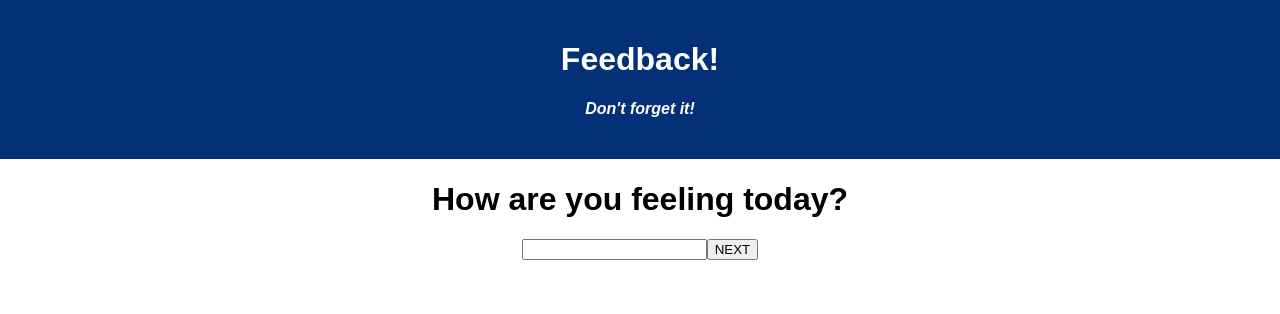
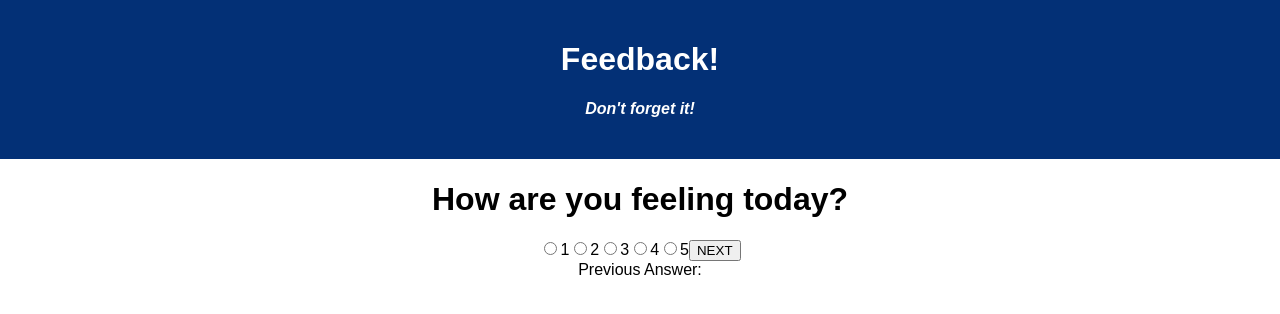
Before and after one commit to Daniel-Legan/weekend-redux-feedback-loop-daniel-legan, a React (Create React App) app: page /support in a window 1280 px wide. Shown: the top 314 px of the page. Built offline with nearby package versions, Linux system fonts and the light colour scheme.

Commit message:
radio buttons for inputs

```diff
--- a/src/components/Feeling/Feeling.jsx
+++ b/src/components/Feeling/Feeling.jsx
@@ -1,5 +1,5 @@
-import { useState } from 'react';
-import { useDispatch } from 'react-redux';
+import { useState, useEffect } from 'react';
+import { useDispatch, useSelector } from 'react-redux';
 import { useHistory } from "react-router-dom";
 import Header from '../Header/Header';
 
@@ -20,19 +20,32 @@ function Feeling() {
         history.push('/understanding');
     }
 
+    const previousFeeling = useSelector(store => store.feeling);
+
+    useEffect(() => {
+        console.log(`previous answer: ${previousFeeling}`);
+    }, []);
+
     return (
         <>
             <Header />
             <h1>How are you feeling today?</h1>
             <form onSubmit={handleSubmit}>
-                <input
-                    type="number"
-                    onChange={evt => setNewFeeling(evt.target.value)}
-                    value={newFeeling}
-                    required
-                />
+
+                <input type="radio" name="question" id="1" onChange={() => setNewFeeling('1')} required/>
+                <label htmlFor="one">1</label>
+                <input type="radio" name="question" id="2" onChange={() => setNewFeeling('2')} required />
+                <label htmlFor="one">2</label>
+                <input type="radio" name="question" id="3" onChange={() => setNewFeeling('3')} required />
+                <label htmlFor="one">3</label>
+                <input type="radio" name="question" id="4" onChange={() => setNewFeeling('4')} required />
+                <label htmlFor="one">4</label>
+                <input type="radio" name="question" id="5" onChange={() => setNewFeeling('5')} required />
+                <label htmlFor="one">5</label>
+
                 <button type="submit">NEXT</button>
             </form>
+            <div>Previous Answer: {previousFeeling}</div>
         </>
     );
 }
--- a/src/components/Support/Support.jsx
+++ b/src/components/Support/Support.jsx
@@ -26,12 +26,23 @@ function Support() {
             <Header />
             <h1>How well are you being supported?</h1>
             <form onSubmit={handleSubmit}>
-                <input
+                {/* <input
                     type="number"
                     onChange={evt => setNewSupport(evt.target.value)}
                     value={newSupport}
                     required
-                />
+                /> */}
+                <input type="radio" name="question" id="1" onChange={() => setNewSupport('1')} required />
+                <label htmlFor="one">1</label>
+                <input type="radio" name="question" id="2" onChange={() => setNewSupport('2')} required />
+                <label htmlFor="one">2</label>
+                <input type="radio" name="question" id="3" onChange={() => setNewSupport('3')} required />
+                <label htmlFor="one">3</label>
+                <input type="radio" name="question" id="4" onChange={() => setNewSupport('4')} required />
+                <label htmlFor="one">4</label>
+                <input type="radio" name="question" id="5" onChange={() => setNewSupport('5')} required />
+                <label htmlFor="one">5</label>
+
                 <button type="submit">NEXT</button>
                 <Link to='/understanding'>
                     <button>BACK</button>
--- a/src/components/Understanding/Understanding.jsx
+++ b/src/components/Understanding/Understanding.jsx
@@ -26,12 +26,23 @@ function Understanding() {
             <Header />
             <h1>How well are you understanding the content?</h1>
             <form onSubmit={handleSubmit}>
-                <input
+                {/* <input
                     type="number"
                     onChange={evt => setNewUnderstanding(evt.target.value)}
                     value={newUnderstanding}
                     required
-                />
+                /> */}
+                <input type="radio" name="question" id="1" onChange={() => setNewUnderstanding('1')} required />
+                <label htmlFor="one">1</label>
+                <input type="radio" name="question" id="2" onChange={() => setNewUnderstanding('2')} required />
+                <label htmlFor="one">2</label>
+                <input type="radio" name="question" id="3" onChange={() => setNewUnderstanding('3')} required />
+                <label htmlFor="one">3</label>
+                <input type="radio" name="question" id="4" onChange={() => setNewUnderstanding('4')} required />
+                <label htmlFor="one">4</label>
+                <input type="radio" name="question" id="5" onChange={() => setNewUnderstanding('5')} required />
+                <label htmlFor="one">5</label>
+
                 <button type="submit">NEXT</button>
                 <Link to='/'>
                     <button>BACK</button>
```
